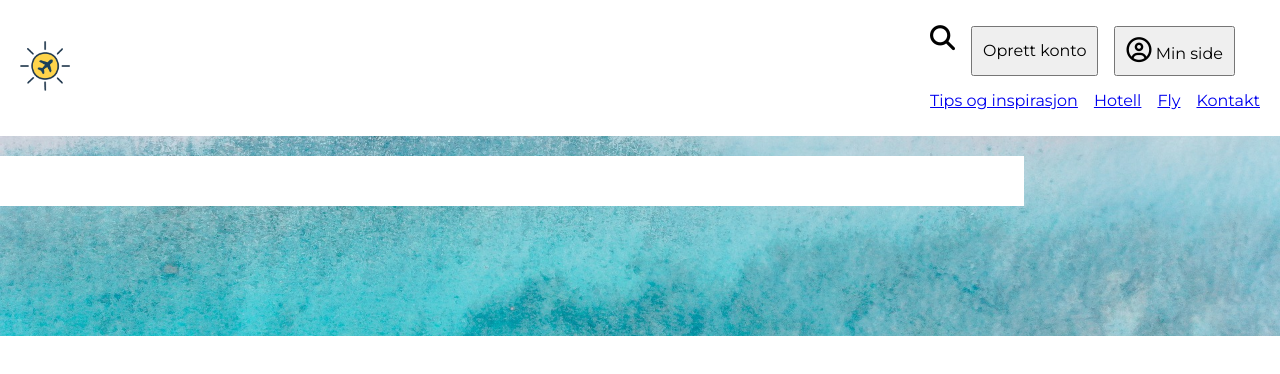
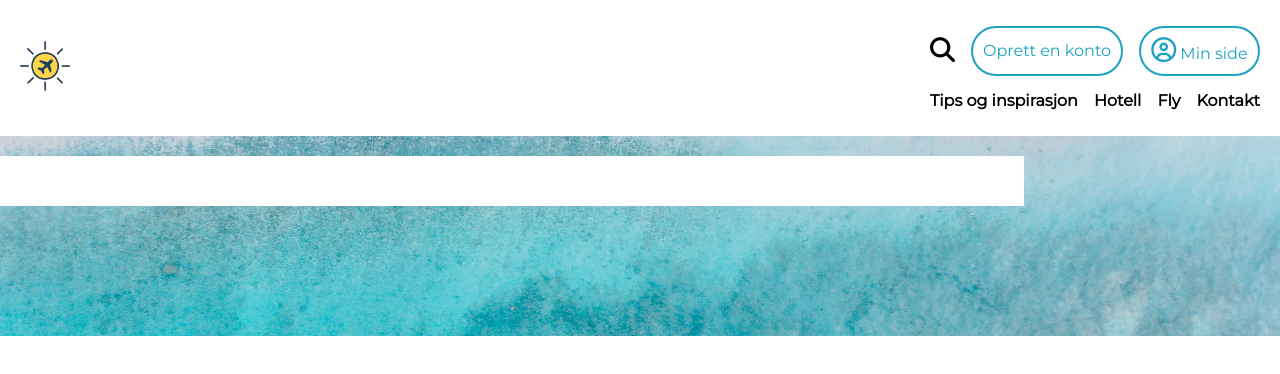
Before and after one commit to HekmatAbduweli/Reisebyra, a plain HTML site: page index.html in a window 1280 px wide. Drawn offline with Linux system fonts and the light colour scheme.

Commit message:
Header for både mobil og desktop er laget ferdig

```diff
--- a/index.html
+++ b/index.html
@@ -20,16 +20,16 @@
                 <li class="none-list"><i class="fa-solid fa-magnifying-glass"></i></li>
                 <li class="none-list mobile-only"><i class="fa-regular fa-circle-user"></i></li>
                 <li class="none-list mobile-only"><i class="fa-solid fa-bars"></i></li>
-                <li class="none-list desktop-only"><button class="header-button">Oprett konto</button></li>
+                <li class="none-list desktop-only"><button class="header-button">Oprett en konto</button></li>
                 <li class="none-list desktop-only"><button class="header-button"><i
                             class="fa-regular fa-circle-user"></i> Min side</button>
                 </li>
             </ul>
-            <ul class="flex gap1rem">
-                <li class="none-list desktoponly"><a href="#">Tips og inspirasjon</a></li>
-                <li class="none-list desktoponly"><a href="#">Hotell</a></li>
-                <li class="none-list desktoponly"><a href="#">Fly</a></li>
-                <li class="none-list desktoponly"><a href="#">Kontakt</a></li>
+            <ul class="desktop-only flex gap1rem">
+                <li class="none-list"><a href="#">Tips og inspirasjon</a></li>
+                <li class="none-list"><a href="#">Hotell</a></li>
+                <li class="none-list"><a href="#">Fly</a></li>
+                <li class="none-list"><a href="#">Kontakt</a></li>
             </ul>
         </nav>
     </header>
--- a/sass/style.scss
+++ b/sass/style.scss
@@ -1,5 +1,16 @@
 //har skjekket på youtube hvordan kan jeg importere google font: youtube video ligger i referancen
 @import url("https://fonts.googleapis.com/css2?family=Montserrat:ital@0;1&display=swap");
+
+//Jeg spurte chagpt at hvordan kan jeg lage farge variabel
+:root {
+  --lightblue: #52d3f0;
+  --floweryellow: #ffcf40;
+  --oceanblue: #1ca2c1;
+  --black: #252525;
+  --bonewhite: #e8e8e8;
+  --minecraftgreen: #019101;
+  --white: #f6f5f2;
+}
 
 * {
   font-family: "Montserrat", serif;
@@ -32,6 +43,15 @@
 .header-button {
   height: 50px;
   padding: 10px;
+  border: 2px solid var(--oceanblue);
+  border-radius: 25px;
+  background-color: white;
+  color: var(--oceanblue);
+}
+
+.header-button:hover{
+    background-color: var(--oceanblue);
+    color: var(--white);
 }
 
 //main html styles here
@@ -49,6 +69,7 @@ header {
   }
   nav {
     ul {
+      align-items: center;
       li {
         i {
           font-size: 25px;
@@ -89,6 +110,9 @@ main {
   .desktop-only {
     display: block;
   }
+  .flex.desktop-only{
+    display: flex;
+}
   header {
     nav {
       ul {
@@ -96,12 +120,20 @@ main {
           i {
             font-size: 25px;
           }
+          a {
+            text-decoration: none;
+            color: black;
+            font-weight: bolder;
+          }
+          a:hover{
+            text-decoration: underline
+          }
         }
       }
     }
   }
 
-  main{
+  main {
     max-width: 1400px;
   }
 }
```
Also changed, not shown: css/style.css, normalize.css, 1 other file.
